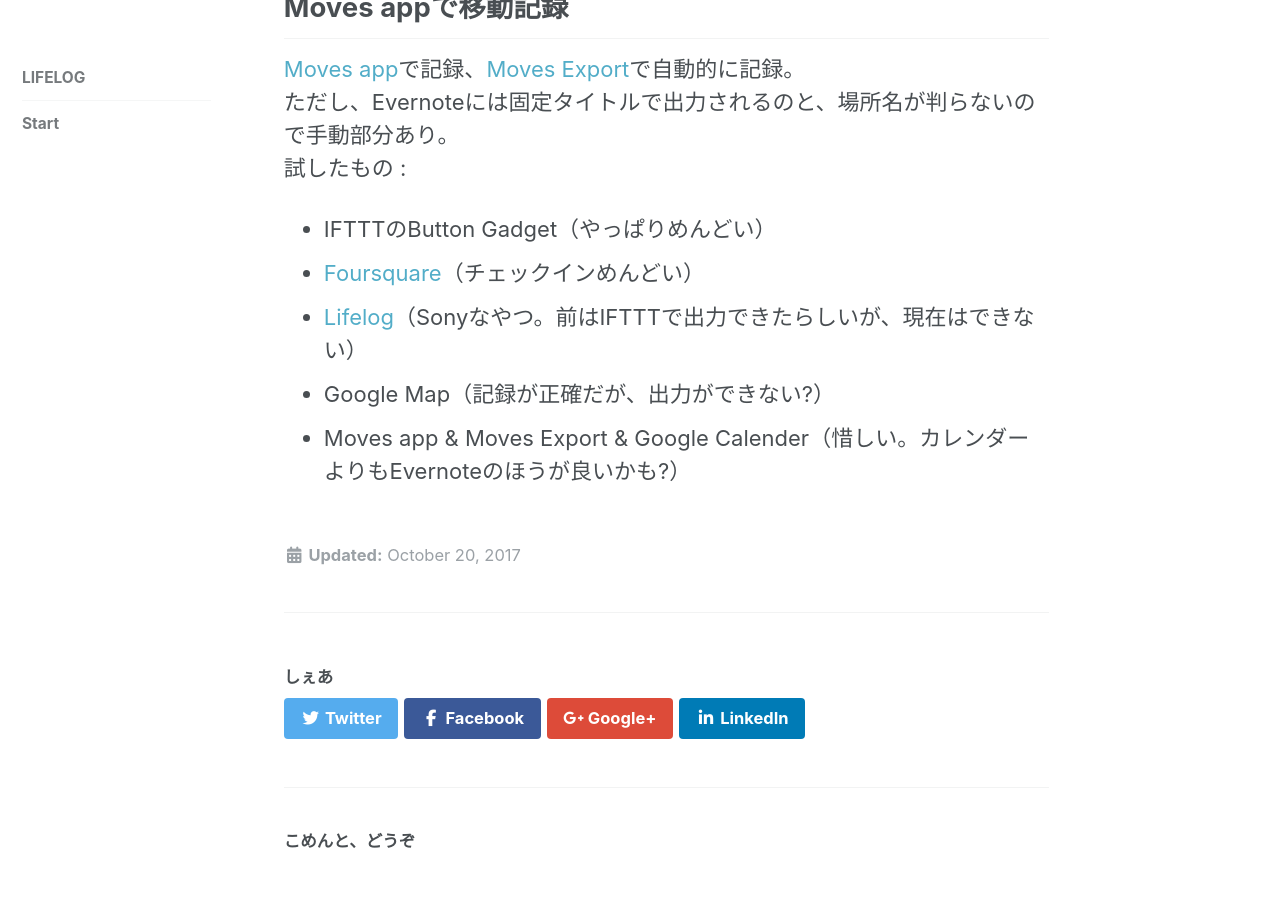
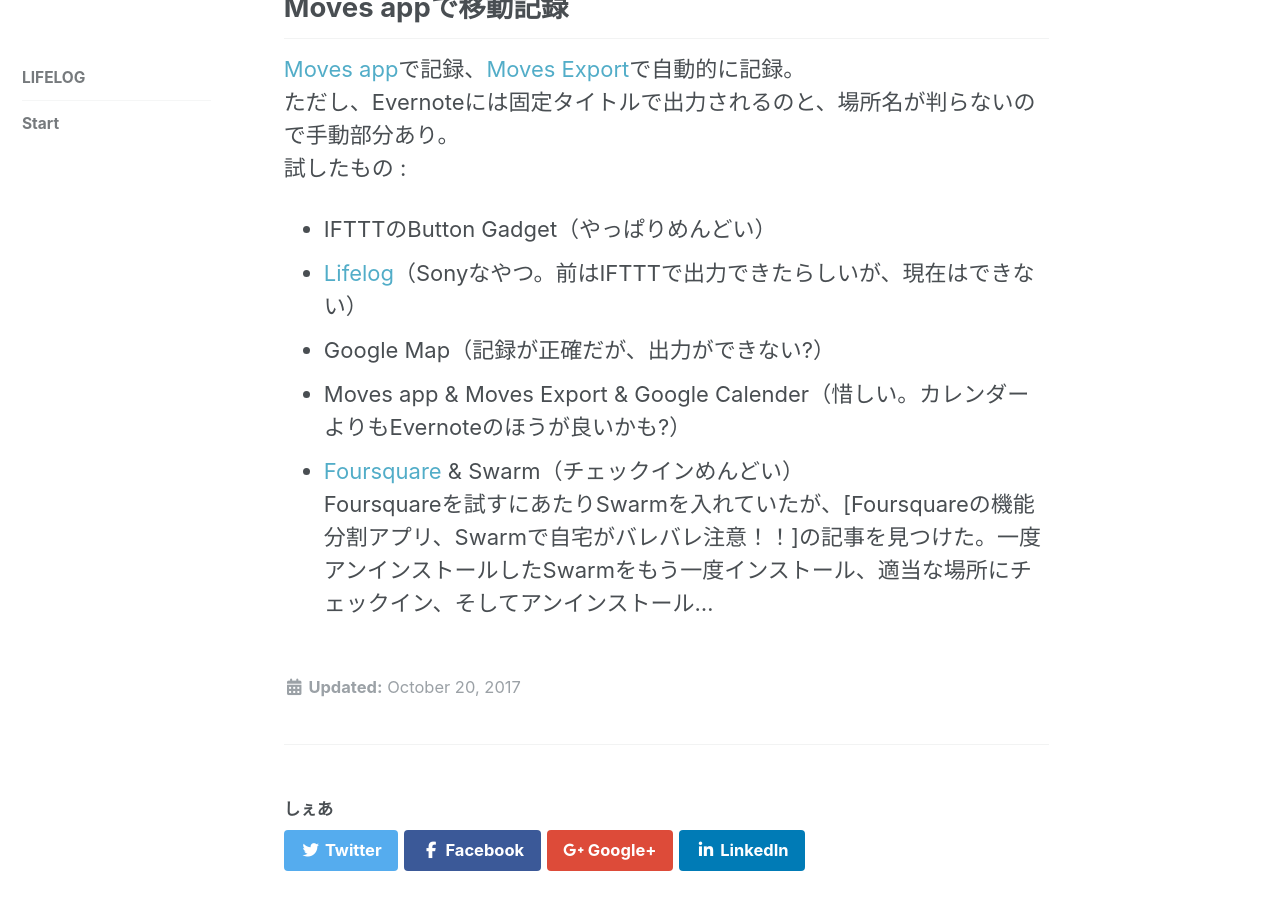
Before and after one commit to laureltreetop/laureltreetop.github.io, a Jekyll site: the page built from _lifelog/01-lifelog-start.md, in a window 1280 px wide and 900 px high, scrolled down 974 px. Built offline with Jekyll 4.4.1, drawn with Linux system fonts in a browser that asks for light colours; nearby versions of some CDN libraries; comment, search, counter and statistics services are not loaded.

Commit message:
Update 01-lifelog-start.md

```diff
--- a/_lifelog/01-lifelog-start.md
+++ b/_lifelog/01-lifelog-start.md
@@ -26,7 +26,8 @@
 ただし、Evernoteには固定タイトルで出力されるのと、場所名が判らないので手動部分あり。
 試したもの :
 + IFTTTのButton Gadget（やっぱりめんどい）
-+ [Foursquare](https://ja.foursquare.com/)（チェックインめんどい）
 + [Lifelog](http://www.sonymobile.co.jp/myxperia/app/lifelog/)（Sonyなやつ。前はIFTTTで出力できたらしいが、現在はできない）
 + Google Map（記録が正確だが、出力ができない?）
 + Moves app & Moves Export & Google Calender（惜しい。カレンダーよりもEvernoteのほうが良いかも?）
++ [Foursquare](https://ja.foursquare.com/) & Swarm（チェックインめんどい）
+Foursquareを試すにあたりSwarmを入れていたが、[Foursquareの機能分割アプリ、Swarmで自宅がバレバレ注意！！]の記事を見つけた。一度アンインストールしたSwarmをもう一度インストール、適当な場所にチェックイン、そしてアンインストール…
```
